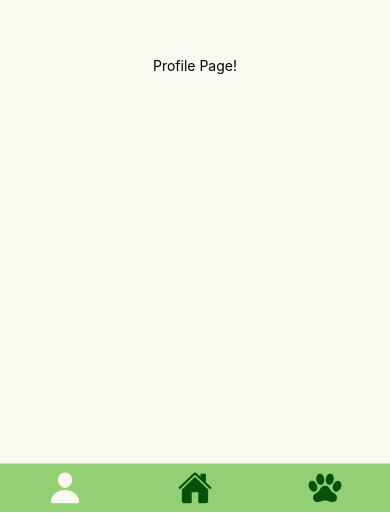
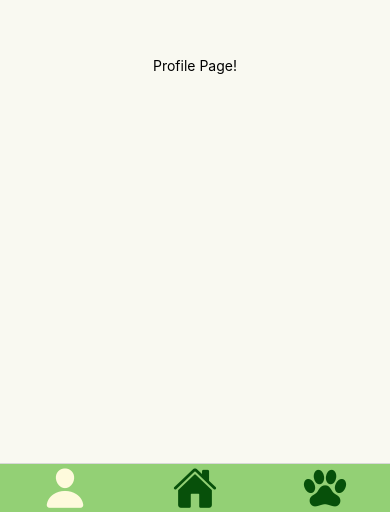
Before and after one commit to daphnewilkerson/coco, a React Native app in the folder coco-react-native/: screen /Fetch1 in a window 390 px wide. Shown: the part 332-845 px from the top of the page. Built offline with nearby package versions, Linux system fonts and the light colour scheme.

Commit message:
Added colors and some other stuff

```diff
--- a/coco-react-native/App.js
+++ b/coco-react-native/App.js
@@ -12,6 +12,8 @@ import { createBottomTabNavigator } from '@react-navigation/bottom-tabs';
 import Coco from './components/Coco';
 import Profile from './components/Profile';
 import Ionicons from 'react-native-vector-icons/Ionicons';
+import Fetch1 from './components/Fetch1';
+import { COLORS } from './utils/constants'
 
 const Tab = createBottomTabNavigator();
 const Stack = createStackNavigator();
@@ -59,20 +61,30 @@ function TabNav() {
         }
 
         // You can return any component that you like here!
-        return <Ionicons name={iconName} size={35} color={color} />;
+        return <Ionicons name={iconName} size={45} color={color}/>;
       },
-      tabBarActiveTintColor: '#f9f9f1',
-      tabBarInactiveTintColor: '#07500A',
+      tabBarActiveTintColor: COLORS.background,
+      tabBarInactiveTintColor: COLORS.darkGreen,
       tabBarStyle: {
-        backgroundColor: '#93d075',
+        backgroundColor: COLORS.lightGreen,
+        paddingBottom: 0,
       },
       tabBarShowLabel: false,
       })}
     >
       <Tab.Screen name="Profile" component={ProfileNav} />
-      <Tab.Screen name="Landing" component={Landing} />
-      <Tab.Screen name="Coco" component={Coco} />
+      <Tab.Screen name="Landing" component={LandingNav} />
+      <Tab.Screen name="Coco" component={CocoNav} />
     </Tab.Navigator>
+  )
+}
+
+function LandingNav() {
+  return (
+    <Stack.Navigator screenOptions={{ animationEnabled: false, headerShown: false  }}>
+      <Stack.Screen name="LandingMain" component={Landing}/>
+      <Stack.Screen name="Fetch1" component={Fetch1}/>
+    </Stack.Navigator>
   )
 }
 
--- /dev/null
+++ b/coco-react-native/components/Fetch1.js
@@ -0,0 +1,21 @@
+import React from 'react';
+import { View, Text, StyleSheet} from 'react-native';
+
+export default function Fetch1() {
+  return (
+    <View style={styles.container}>
+      <Text>
+        Fetch first Page!
+      </Text>
+    </View>
+  )
+}
+
+const styles = StyleSheet.create({
+  container: {
+    flex: 1,
+    backgroundColor: '#f9f9f1ff',
+    alignItems: 'center',
+    justifyContent: 'center',
+  },
+});
--- a/coco-react-native/components/Landing.js
+++ b/coco-react-native/components/Landing.js
@@ -9,6 +9,8 @@ import { useFonts, Comfortaa_400Regular } from '@expo-google-fonts/comfortaa';
 import AppLoading from 'expo-app-loading';
 
 export default function Landing() {
+
+  const navigator = useNavigation();
 
   // Load fonts. Return expo loading screen if not loaded
   let [fontsLoaded] = useFonts({
@@ -25,7 +27,7 @@ export default function Landing() {
         style={styles.logo}
         source={require('../assets/logo.png')}
       />
-      <Pressable style={styles.landingButton}>
+      <Pressable style={styles.landingButton} onPress={() => navigator.navigate('Fetch1')}>
         <Text style={styles.landingButtonText}>Fetch Info</Text>
       </Pressable>
       <Pressable style={styles.landingButton}>
--- /dev/null
+++ b/coco-react-native/utils/constants.js
@@ -0,0 +1,5 @@
+export const COLORS = {
+  background: '#FEFADC',
+  lightGreen: '#93d075',
+  darkGreen: '#07500A',
+}
```
